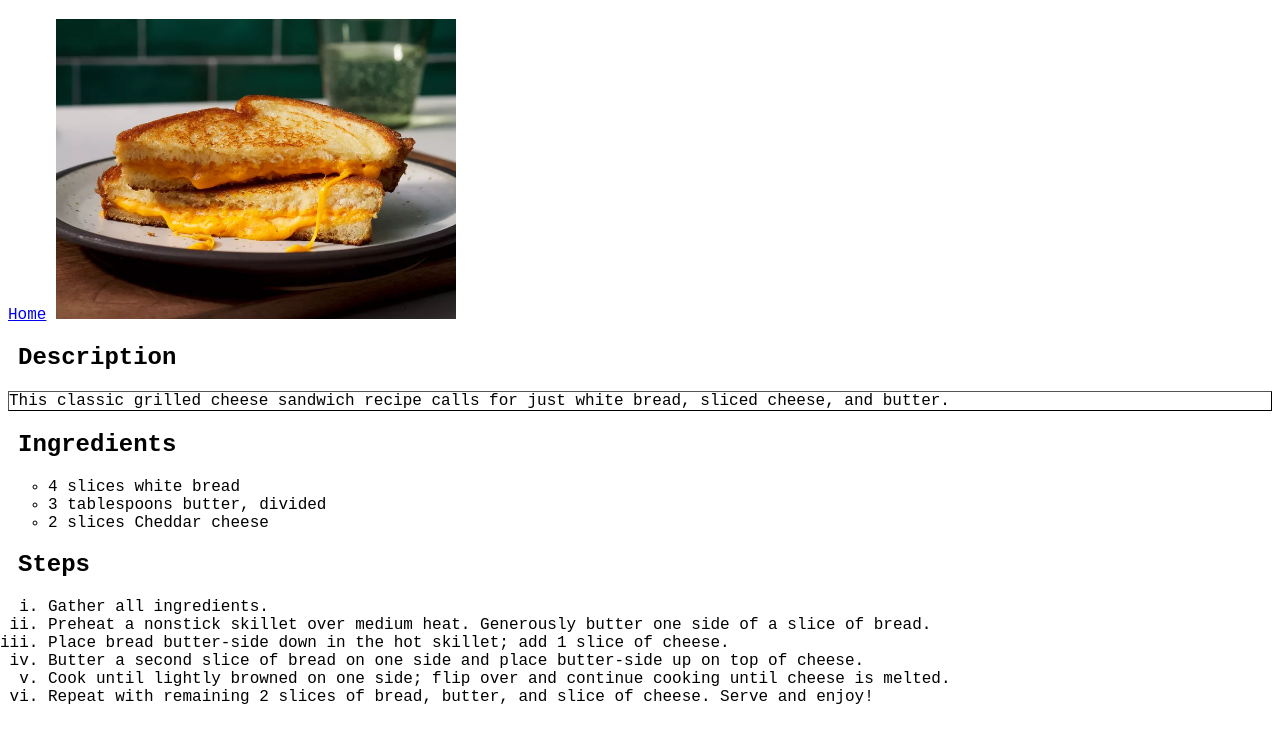
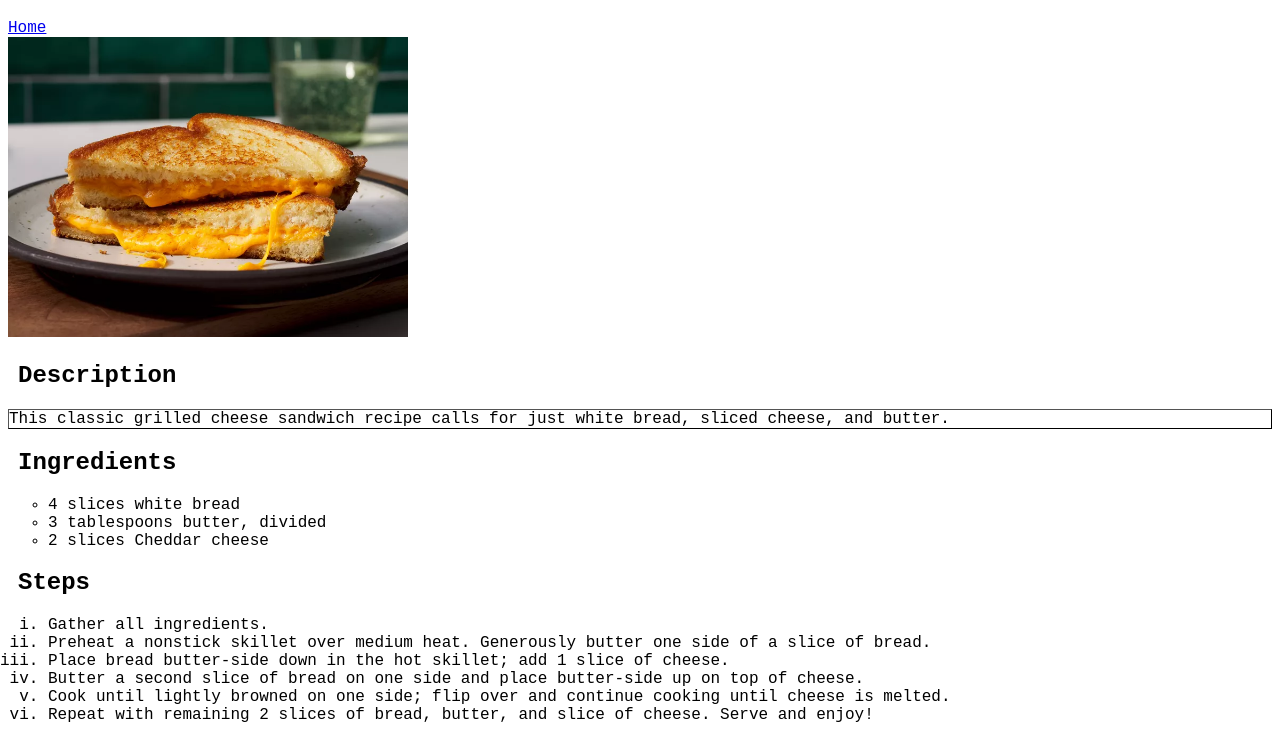
Before and after one commit to ps-mullhi/odin-recipes, a plain HTML site: page recipes/grilled-cheese.html in a window 1280 px wide. Shown: the part 61-801 px from the top of the page. Drawn offline with Linux system fonts and the light colour scheme.

Commit message:
change nav links to block elements

```diff
--- a/recipes/grilled-cheese.html
+++ b/recipes/grilled-cheese.html
@@ -9,7 +9,7 @@
 <body>
     <h1>Grilled Cheese</h1>
 
-    <a href="../index.html">Home</a>
+    <a href="../index.html" class="home-link">Home</a>
 
     <img src="../images/grilled-cheese.jpg" alt="Prepared dish of a grilled cheese sandwich"
     height="300" width="400">
--- a/styles/styles.css
+++ b/styles/styles.css
@@ -22,3 +22,7 @@ ul {
 p {
     border: 1px outset black;
 }
+
+.home-link {
+    display: block;
+}
```
Also changed, not shown: recipes/mac-and-cheese.html (+1 -1 lines), recipes/scrambled-eggs.html (+1 -1 lines).
